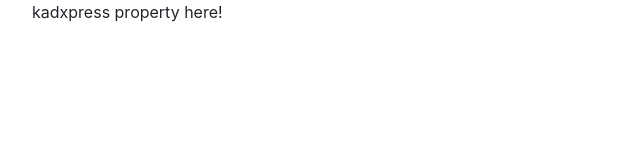
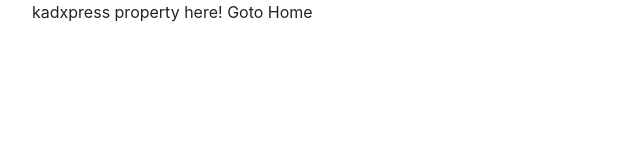
Before and after one commit to kachDev7/kadxpress, a Next.js app: page / in a window 1280 px wide. Shown: the top 160 px of the page, without its empty margins (0-640 px from the left). Built offline with nearby package versions, Linux system fonts and the light colour scheme; a web font is replaced by a local one.

Commit message:
updated receipt

```diff
--- a/pages/index.js
+++ b/pages/index.js
@@ -1,6 +1,7 @@
 import Head from 'next/head'
 import Image from 'next/image'
 import styles from '../styles/Home.module.css'
+import Link from 'next/link'
 
 export default function Home() {
   return (
@@ -13,6 +14,7 @@
 
       <main className="">
         kadxpress property here!
+        Goto <Link href="https://kadxpress.com" legacyBehavior>Home</Link>
       </main>
 
 
```
